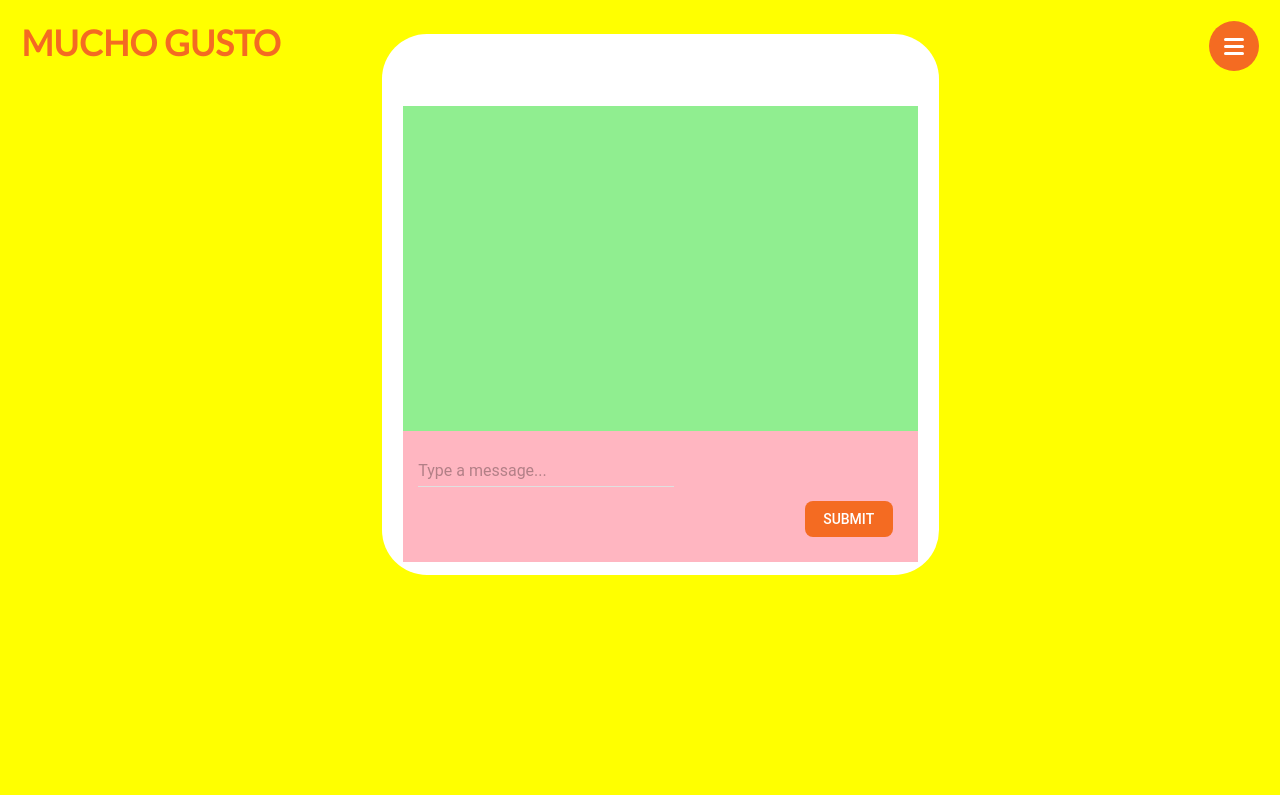
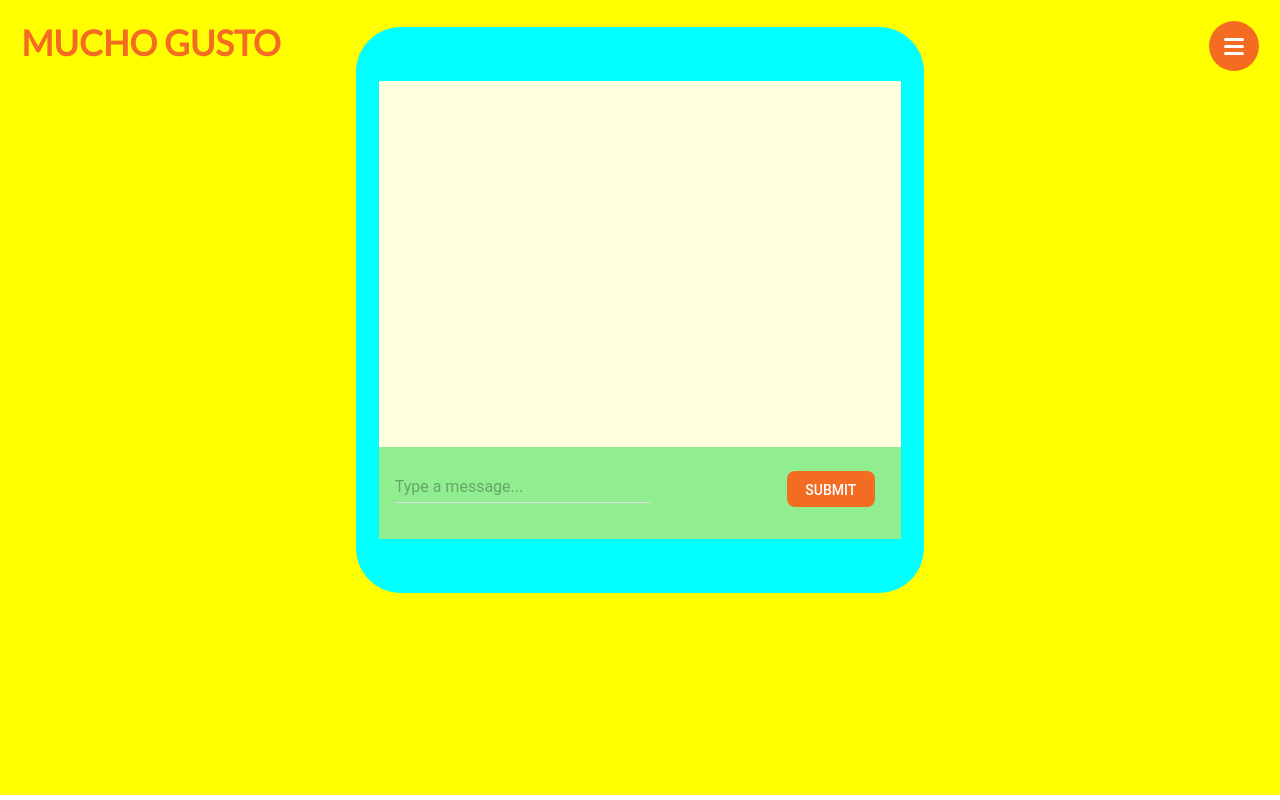
Before and after one commit to gladysum-zz/mucho-gusto, a React app: page /chat in a window 1280 px wide. Built offline with nearby package versions, Linux system fonts and the light colour scheme.

Commit message:
chat component is centered, borders are nice

```diff
--- a/browser/ChatComponent.js
+++ b/browser/ChatComponent.js
@@ -40,7 +40,7 @@ export default class Chat extends React.Component {
         {this.props.messages.map((message, index) => {return (
           <div key={index} style={{textAlign: (message[0] === 'me') ? "left" : "right"}}>
 
-            <Paper id="statement-bubble" zDepth={1} style={{verticalAlign: "middle", display: "inline-block"}} className={`statement-by-${message[0]}`}>
+            <Paper className="statement-bubble" zDepth={1} style={{verticalAlign: "middle", display: "inline-block"}} id={`statement-by-${message[0]}`}>
               <li>
                 {message[1]}
               </li>
--- a/public/style.css
+++ b/public/style.css
@@ -175,57 +175,58 @@
 
 .chat-col-left {
   display:inline-block;
-  width: 30%;
+  width: 28%;
 }
 
 .chat-col-middle {
   display:inline-block;
-  width: 40%;
+  width: 44%;
 }
 
 .chat-col-right {
   display:inline-block;
-  width: 30%;
+  width: 28%;
 }
 
 .chat-container {
-  height: 500px;
-  width: 100%;
+  height: 520px;
   margin-top: -12%;
+  margin-bottom: 2%;
   padding: 4%;
-  background-color: white;
+  background-color: aqua;
   border-radius: 45px;
 }
 
 #chat-background {
-  height: 300px;
+  height: 340px;
+  margin-bottom: 0;
   padding-bottom: 5%;
-  background-color: lightgreen;
-
+  background-color: lightyellow;
+  margin-top: -4%;
 }
 
 .chat {
   height: 100%;
   overflow-y: auto;
   margin-top: 10%;
-  margin-bottom: 10%;
+
   padding-top: 5%;
   list-style-type: none;
   padding-left: 15px;
   padding-right: 15px;
 }
 
-.statement-by-me {
+#statement-by-me {
   background-color: blue !important;
   color: white !important;
 }
 
-.statement-by-watson {
+#statement-by-watson {
   background-color: silver !important;
   color: black !important;
 }
 
-#statement-bubble {
+.statement-bubble {
   margin: 1%;
   padding-top: 10px;
   padding-bottom: 10px;
@@ -236,16 +237,15 @@
 }
 
 .input-container {
-  height: 100px;
+  height: 60px;
   padding: 3%;
   text-align : left;
-  background-color: lightpink;
-
+  background-color: lightgreen;
   z-index: 1;
 }
 
 .submit-button-container {
-  margin-top: -12%;
+  margin-top: -13%;
   margin-right: 5%;
   text-align: right;
 }
```
Also changed, not shown: public/bundle.js, 1 other file (tests, documents, lock files or other folders).
